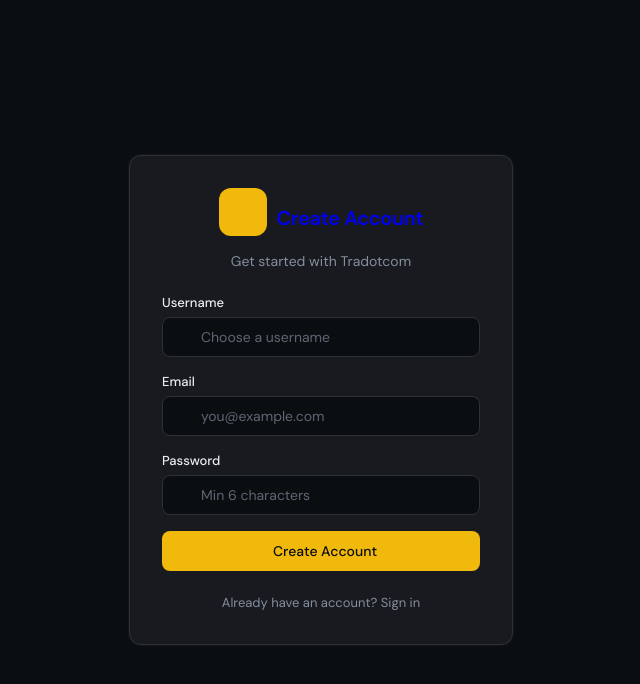
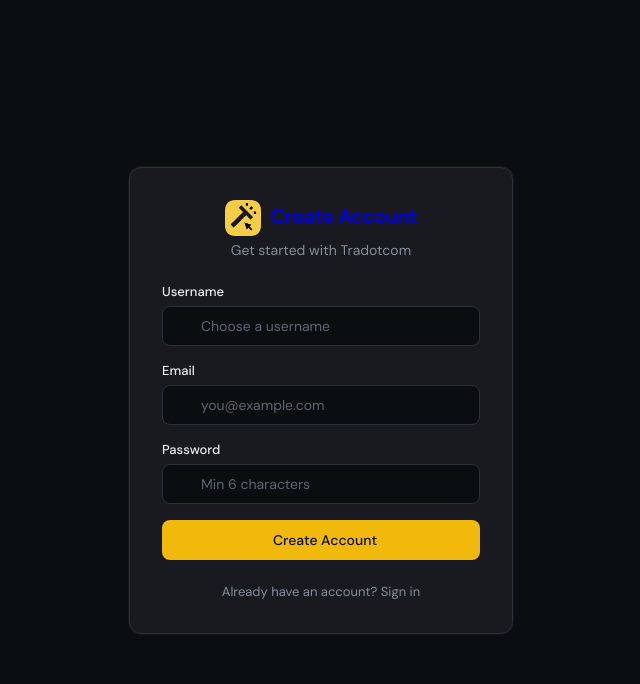
Before and after one commit to hongkpng856-blip/mt5-cloud, a Flask app: page /register in a window 1280 px wide. Shown: the top 684 px of the page, without its empty margins (319-959 px from the left). Run offline with Flask 3, Linux system fonts and the light colour scheme; some libraries are stand-ins or nearby versions.

Commit message:
🖼️ Icon 全面應用（用戶要求）：①重新去背 icon（threshold 200 + alpha 羽化 — 去白邊）②login/register logo 用返你嘅 icon（取代 icon-font）③dashboard sidebar logo 都用你嘅 icon — 全平台統一品牌

```diff
--- a/server/templates/dashboard.html
+++ b/server/templates/dashboard.html
@@ -543,7 +543,7 @@
 </head>
 <body>
 <div class="sidebar">
-    <a href="/home" style="text-decoration:none;color:inherit;" aria-label="返回主頁 / Back to home"><h2><i class="icon-chart-candlestick" style="color:var(--accent)"></i> Tradotcom</h2></a>
+    <a href="/home" style="text-decoration:none;color:inherit;" aria-label="返回主頁 / Back to home"><h2><img src="/static/tradotcom-icon.png" alt="Tradotcom" style="width:26px;height:26px;border-radius:6px;display:inline-block;vertical-align:-6px;margin-right:6px;"> Tradotcom</h2></a>
     <a href="/home"><i class="icon-home"></i> 首頁</a>
     <a href="/dashboard" class="active"><i class="icon-layout-dashboard"></i> Dashboard</a>
     <a href="/analysis"><i class="icon-bar-chart-3"></i> Analysis</a>
--- a/server/templates/login.html
+++ b/server/templates/login.html
@@ -280,7 +280,7 @@
     <div class="card">
         <div class="card-header">
             <a href="/" style="text-decoration:none;display:inline-flex;align-items:center;gap:10px;" aria-label="返回主頁 / Back to home">
-                <div class="logo"><i class="icon-chart-candlestick"></i></div>
+                <img src="/static/tradotcom-icon.png" alt="Tradotcom" style="width:36px;height:36px;border-radius:8px;display:inline-block;">
                 <h1 style="display:inline;">Tradotcom</h1>
             </a>
             <p>Sign in to your account</p>
--- a/server/templates/register.html
+++ b/server/templates/register.html
@@ -222,7 +222,7 @@
     <div class="card">
         <div class="card-header">
             <a href="/" style="text-decoration:none;display:inline-flex;align-items:center;gap:10px;" aria-label="返回主頁 / Back to home">
-                <div class="logo"><i class="icon-user-plus"></i></div>
+                <img src="/static/tradotcom-icon.png" alt="Tradotcom" style="width:36px;height:36px;border-radius:8px;display:inline-block;">
                 <h1 style="display:inline;">Create Account</h1>
             </a>
             <p>Get started with Tradotcom</p>
```
Also changed, not shown: server/static/tradotcom-icon.png.
